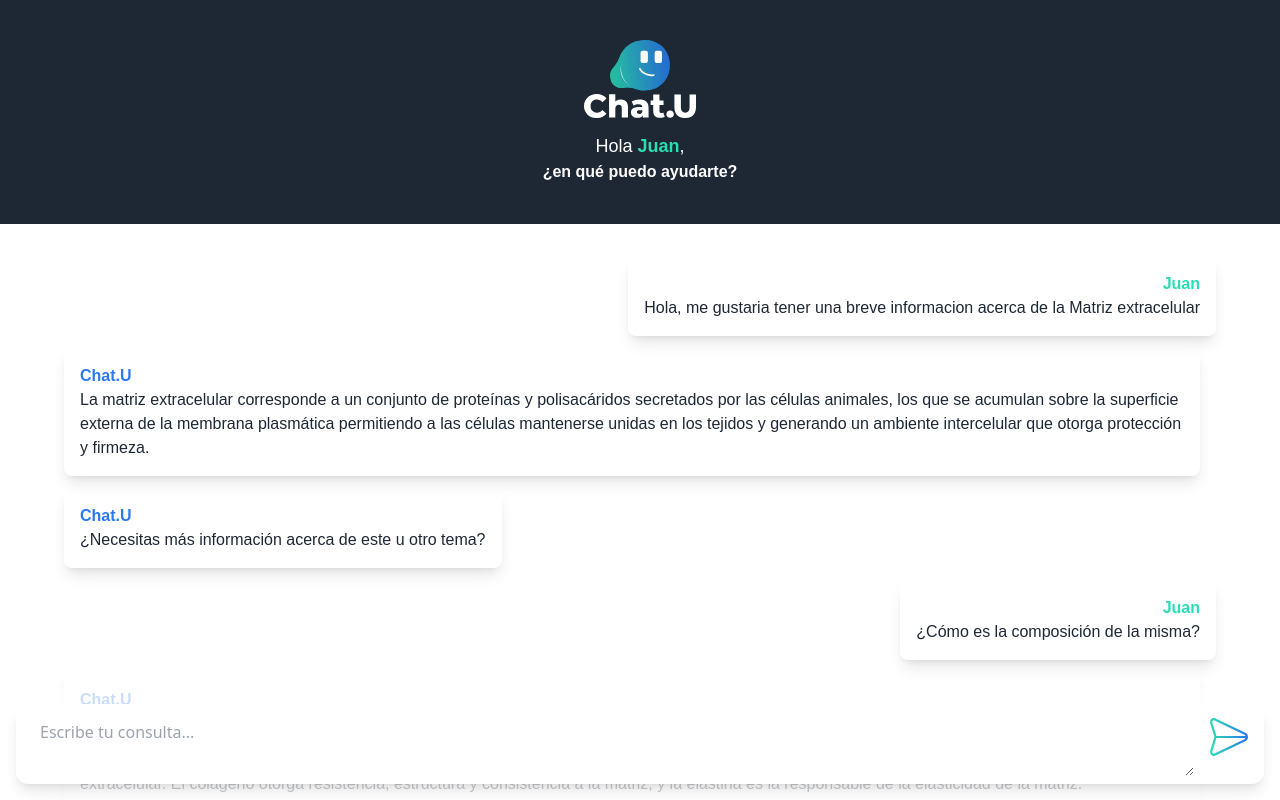
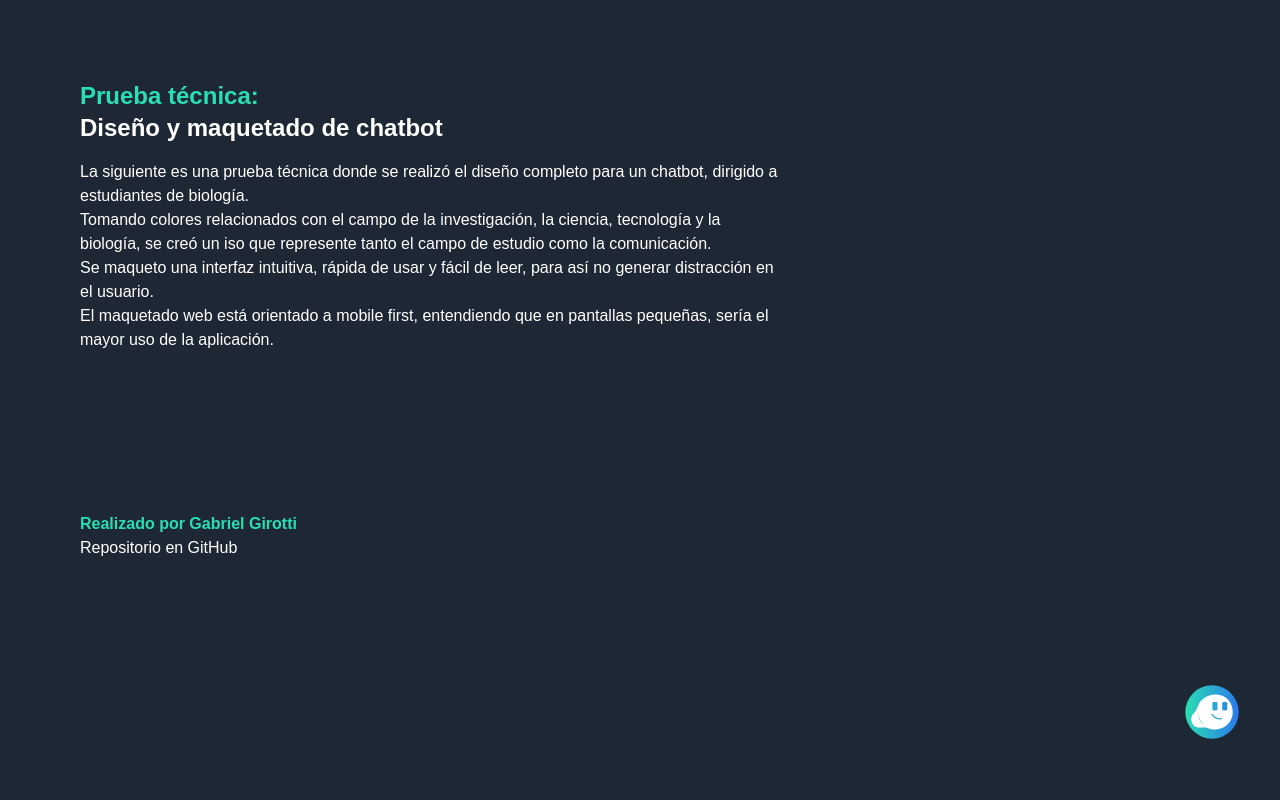
Before and after one commit to GabrielGirotti/chat.u, a React (Vite) app: page / in a window 1280 px wide. Shown: the top 800 px of the page. Built offline with nearby package versions, Linux system fonts and the light colour scheme.

Commit message:
lg version

```diff
--- a/index.html
+++ b/index.html
@@ -1,4 +1,4 @@
-<!doctype html>
+<!DOCTYPE html>
 <html lang="en">
   <head>
     <meta charset="UTF-8" />
@@ -6,7 +6,7 @@
     <meta name="viewport" content="width=device-width, initial-scale=1.0" />
     <title>Chat.U</title>
   </head>
-  <body>
+  <body class="bg-black">
     <div id="root"></div>
     <script type="module" src="/src/main.tsx"></script>
   </body>
--- a/src/App.tsx
+++ b/src/App.tsx
@@ -1,9 +1,69 @@
+import { useState } from "react";
 import ChatLayout from "./layouts/ChatLayout";
 
 function App() {
+  const [open, setOpen] = useState(false);
+
+  const handleOpen = () => {
+    setOpen(!open);
+  };
+
   return (
     <>
-      <ChatLayout />
+      <main className="lg:relative lg:h-[100vh]">
+        <div
+          className="hidden lg:block cursor-pointer lg:absolute lg:bottom-10 lg:right-10 "
+          onClick={handleOpen}
+        >
+          <img
+            src="/circleicon.svg"
+            alt="Open Chat.U Icon"
+            className={` ${
+              open === false
+                ? "lg:w-14 lg:pb-5 lg:hover:scale-110 lg:transition lg:duration-300  "
+                : "lg:hidden"
+            } `}
+          />
+        </div>
+
+        <section
+          className={`lg:absolute  lg:overflow-y-auto lg:h-[90vh] lg:mt-10 lg:shadow-2xl duration-300 lg:rounded-t-3xl ${
+            open === true ? "lg:right-0" : "lg:hidden"
+          } `}
+        >
+          <ChatLayout handleOpen={handleOpen} open={open} />
+        </section>
+
+        <div className=" hidden lg:flex  flex-col items-start font-montserrat font-bold text-white text-center p-20 ">
+          <h2 className=" text-green text-2xl">Prueba técnica:</h2>
+          <h3 className="text-2xl">Diseño y maquetado de chatbot</h3>
+          <p className="text-base mt-4 font-normal w-[700px] text-left">
+            La siguiente es una prueba técnica donde se realizó el diseño
+            completo para un chatbot, dirigido a estudiantes de biología.
+            <br />
+            Tomando colores relacionados con el campo de la investigación, la
+            ciencia, tecnología y la biología, se creó un iso que represente
+            tanto el campo de estudio como la comunicación.
+            <br />
+            Se maqueto una interfaz intuitiva, rápida de usar y fácil de leer,
+            para así no generar distracción en el usuario.
+            <br />
+            El maquetado web está orientado a mobile first, entendiendo que en
+            pantallas pequeñas, sería el mayor uso de la aplicación.
+          </p>
+        </div>
+        <footer className="hidden p-20 lg:flex flex-col items-start font-montserrat  ">
+          <p className="font-semibold text-green">
+            Realizado por Gabriel Girotti
+          </p>
+          <a
+            className=" text-white"
+            href="https://github.com/GabrielGirotti/chat.u"
+          >
+            Repositorio en GitHub
+          </a>
+        </footer>
+      </main>
     </>
   );
 }
--- a/src/components/Message.tsx
+++ b/src/components/Message.tsx
@@ -1,7 +1,7 @@
 export default function Message() {
   return (
     <>
-      <article className="  w-[90vw] flex flex-col items-end">
+      <article className="  w-[90vw] flex flex-col items-end lg:w-96 bg-white">
         <div className=" rounded-lg  font-montserrat p-4 ml-4 shadow-lg flex flex-col items-end">
           <h3 className=" text-green font-bold">Juan</h3>
           <p className="text-right text-black">
@@ -12,7 +12,7 @@ export default function Message() {
         </div>
       </article>
 
-      <article className=" w-[90vw]  flex flex-col items-start">
+      <article className=" w-[90vw]  flex flex-col items-start lg:w-96 bg-white">
         <div className=" rounded-lg  font-montserrat p-4 mr-4 shadow-lg">
           <h3 className=" text-lightblue font-bold">Chat.U</h3>
           <p className="text-black">
@@ -26,21 +26,21 @@ export default function Message() {
         </div>
       </article>
 
-      <article className=" w-[90vw]  flex flex-col items-start">
+      <article className=" w-[90vw]  flex flex-col items-start lg:w-96 bg-white">
         <div className=" rounded-lg  font-montserrat p-4 mr-4 shadow-lg">
           <h3 className=" text-lightblue font-bold">Chat.U</h3>
           <p className="text-black">¿Necesitas más información acerca de este u otro tema? </p>
         </div>
       </article>
 
-      <article className="  w-[90vw] flex flex-col items-end">
+      <article className="  w-[90vw] flex flex-col items-end lg:w-96 bg-white">
         <div className=" rounded-lg  font-montserrat p-4 ml-4 shadow-lg flex flex-col items-end">
           <h3 className=" text-green font-bold">Juan</h3>
           <p className="text-right text-black">¿Cómo es la composición de la misma?</p>
         </div>
       </article>
 
-      <article className=" w-[90vw]  flex flex-col items-start">
+      <article className=" w-[90vw]  flex flex-col items-start lg:w-96 bg-white">
         <div className=" rounded-lg  font-montserrat p-4 mr-4 shadow-lg">
           <h3 className=" text-lightblue font-bold">Chat.U</h3>
           <p className="text-black">
@@ -81,7 +81,7 @@ export default function Message() {
         </div>
       </article>
 
-      <article className=" w-[90vw]  flex flex-col items-start">
+      <article className=" w-[90vw]  flex flex-col items-start lg:w-96 bg-white">
         <div className=" rounded-lg  font-montserrat p-4 mr-4 shadow-lg">
           <h3 className=" text-lightblue font-bold">Chat.U</h3>
           <p className="text-black">¿Necesitas más información acerca de este u otro tema? </p>
--- a/src/components/MessageForm.tsx
+++ b/src/components/MessageForm.tsx
@@ -1,6 +1,6 @@
 export default function MessageForm() {
   return (
-    <footer className=" w-[100%] m-auto flex flex-col justify-between p-4 fixed bottom-0 bg-white/75">
+    <nav className=" w-[100%] m-auto flex flex-col justify-between p-4 fixed bottom-0 bg-white/75 lg:max-w-96">
       <form className="bg-white flex items-end gap-4 shadow-lg rounded-xl px-4 py-2 ">
         <textarea
           id="description"
@@ -13,10 +13,10 @@ export default function MessageForm() {
           <img
             src="/sendmessage.svg"
             alt="Send Message Icon"
-            className=" w-10 pb-5"
+            className=" w-10 pb-5 lg:hover:scale-110 lg:transition lg:duration-300"
           />
         </button>
       </form>
-    </footer>
+    </nav>
   );
 }
--- a/src/layouts/ChatLayout.tsx
+++ b/src/layouts/ChatLayout.tsx
@@ -1,28 +1,41 @@
 import Message from "../components/Message";
 import MessageForm from "../components/MessageForm";
 
+type ChatLayoutProps = {
+  handleOpen: () => void;
+  open: boolean;
+};
 
-export default function ChatLayout() {
+export default function ChatLayout({ handleOpen, open }: ChatLayoutProps) {
   return (
     <>
-  <header className=" bg-black text-white pt-10 text-center font-montserrat flex flex-col items-center fixed top-0 w-[100vw]">
+      <img
+        src="/closebutton.svg"
+        alt="Close button"
+        onClick={handleOpen}
+        className={` w-10 lg:hover:scale-110 lg:transition lg:duration-300 ${
+          open === true
+            ? "cursor-pointer fixed  text-black p-1 font-montserrat font-extrabold right-10 top-20"
+            : "hidden"
+        }`}
+      />
+
+      <header className=" bg-black text-white pt-10 text-center font-montserrat flex flex-col items-center fixed top-0 w-[100vw] lg:w-96 lg:static">
         <h1 className=" hidden">Chat.U</h1>
         <img src="/whitelogo.svg" alt="Chat.U Logo" className=" w-28 pb-5" />
-
       </header>
-      <div className=" bg-black text-white  text-center py-5 font-montserrat flex flex-col items-center mt-28" >
-      <p className="  text-lg">
+      <div className=" bg-black text-white  text-center py-5 font-montserrat flex flex-col items-center mt-28 lg:w-96 lg:mt-0">
+        <p className="  text-lg">
           Hola <span className=" text-green font-bold">Juan</span>,
         </p>
         <p className="pb-5 text-white font-bold">¿en qué puedo ayudarte?</p>
       </div>
 
-      <section className=" flex flex-col gap-3 mt-8 mb-40 items-center">
+      <section className=" flex flex-col gap-3 py-4 mb-28 items-center lg:items-start bg-white lg:mb-[70px]">
         <Message />
-
       </section>
 
-      <MessageForm/>
+      <MessageForm />
     </>
   );
 }
```
Also changed, not shown: public/circleicon.svg (added), public/closebutton.svg (added).
